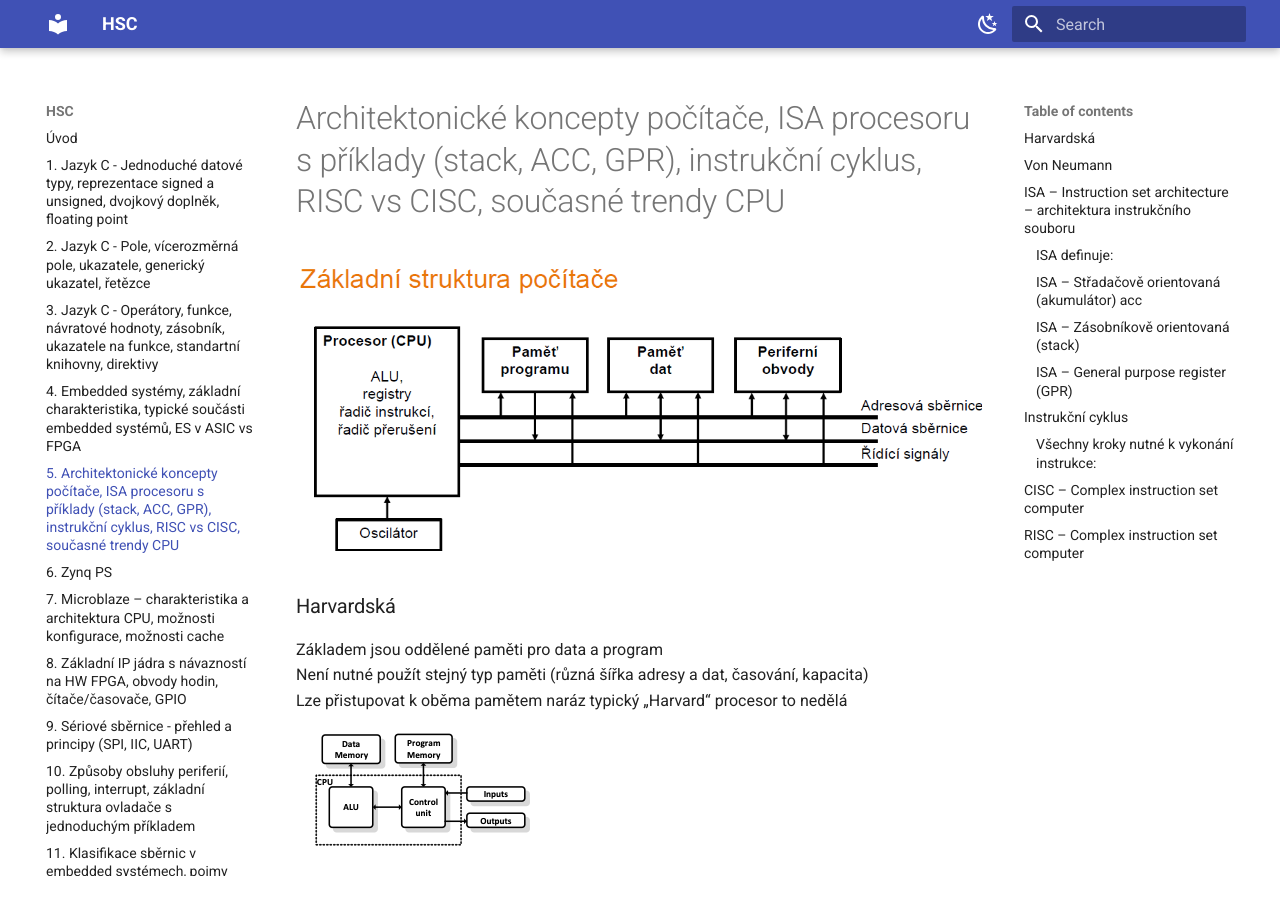
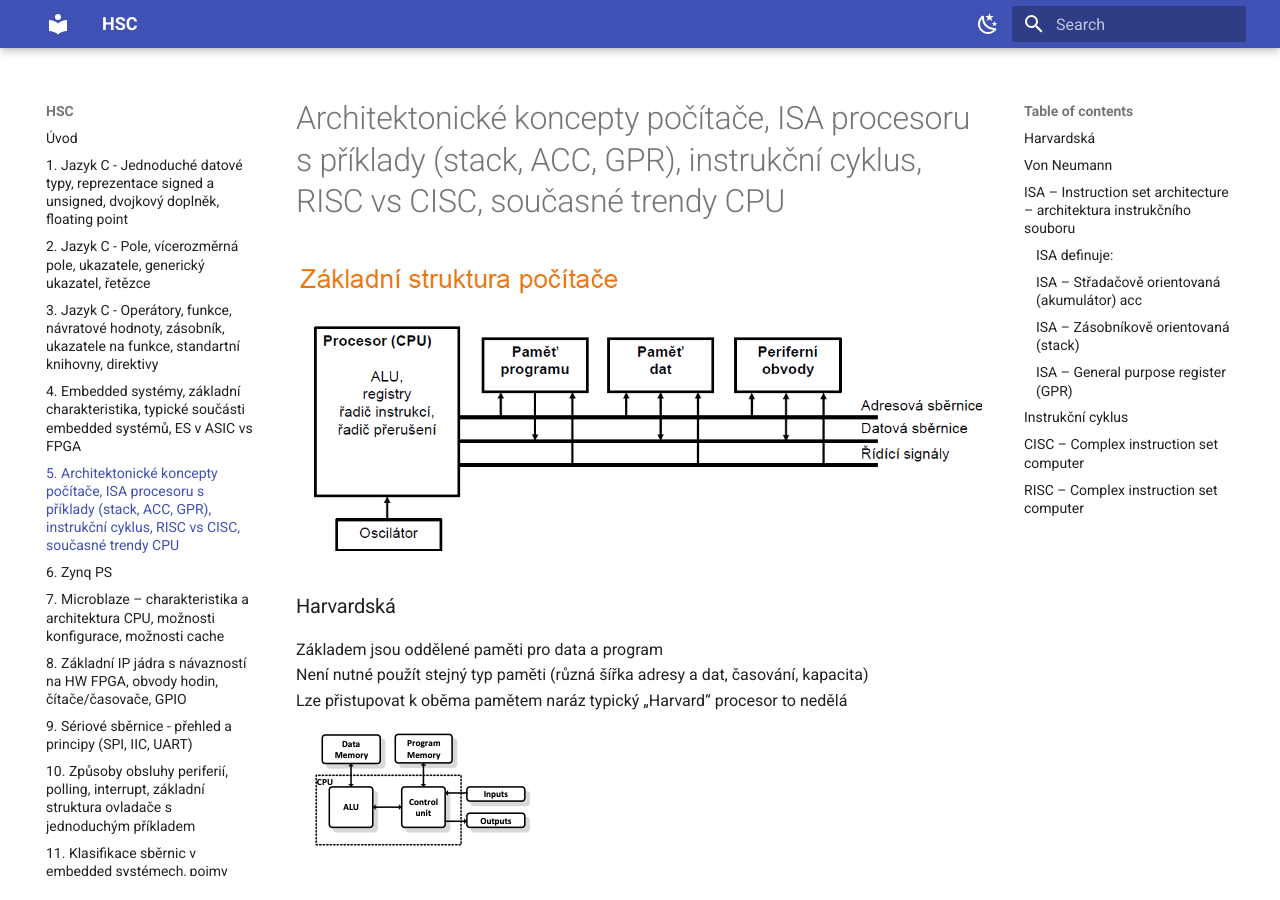
Before and after one commit to jakubklimo/HSC, an MkDocs documentation site: the page built from docs/HSC_5.md, in a window 1280 px wide and 900 px high. Built offline with MkDocs 1.6.1 and Material for MkDocs 9.7.7, drawn with Linux system fonts in a browser that asks for light colours.

Commit message:
Update HSC_5.md

```diff
--- a/docs/HSC_5.md
+++ b/docs/HSC_5.md
@@ -80,7 +80,8 @@
 
 ## Instrukční cyklus
 
-#### Všechny kroky nutné k vykonání instrukce:
+Všechny kroky nutné k vykonání instrukce:
+
 - Načtení instrukce z paměti (dle čítače programu) FETCH
 - Dekodování instrukce (příprava ovládání datové cesty procesoru)  DECODE
 - Načtení operandů – nastavení čtení registrů   LOAD
```
